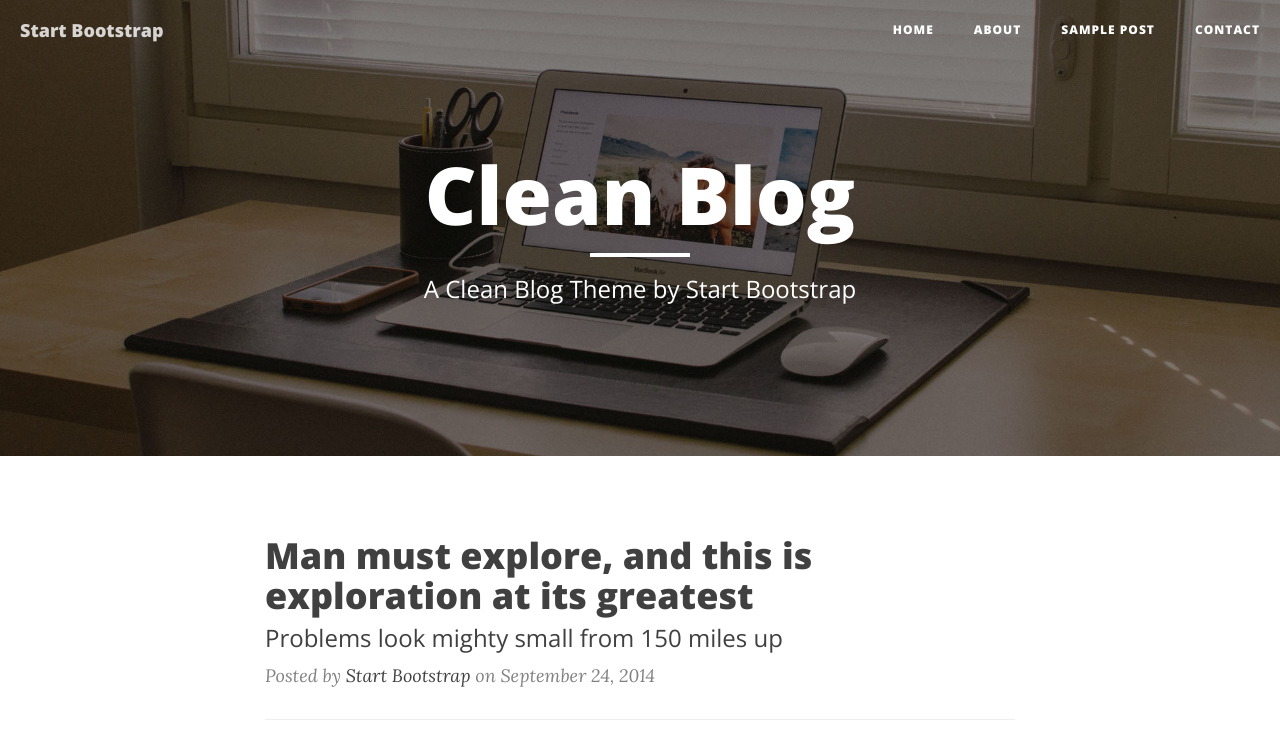
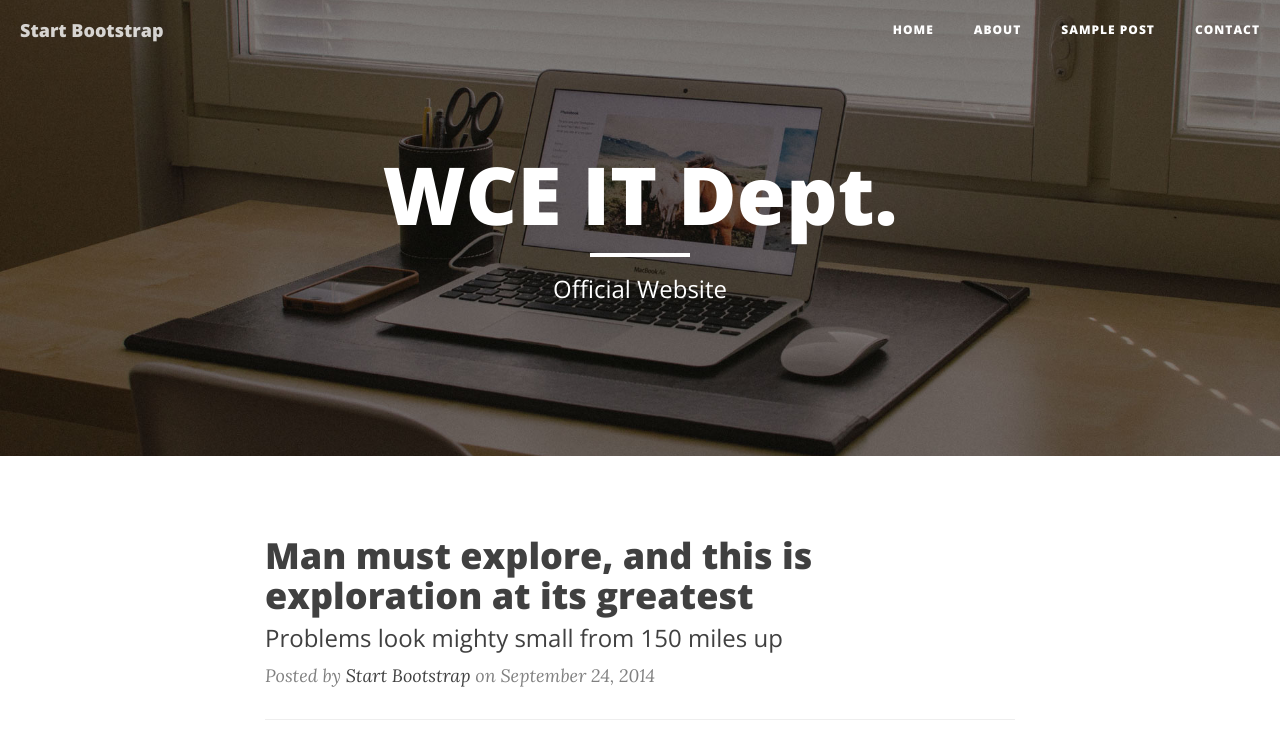
Before and after one commit to harshalb007/test, a plain HTML site: page index.html in a window 1280 px wide. Shown: the top 747 px of the page. Drawn offline with nearby package versions, Linux system fonts and the light colour scheme.

Commit message:
my second commit

```diff
--- a/index.html
+++ b/index.html
@@ -9,7 +9,7 @@
     <meta name="description" content="">
     <meta name="author" content="">
 
-    <title>Clean Blog</title>
+    <title>WCE IT Dept</title>
 
     <!-- Bootstrap Core CSS -->
     <link href="css/bootstrap.min.css" rel="stylesheet">
@@ -76,9 +76,9 @@
             <div class="row">
                 <div class="col-lg-8 col-lg-offset-2 col-md-10 col-md-offset-1">
                     <div class="site-heading">
-                        <h1>Clean Blog</h1>
+                        <h1>WCE IT Dept.</h1>
                         <hr class="small">
-                        <span class="subheading">A Clean Blog Theme by Start Bootstrap</span>
+                        <span class="subheading">Official Website</span>
                     </div>
                 </div>
             </div>
```
